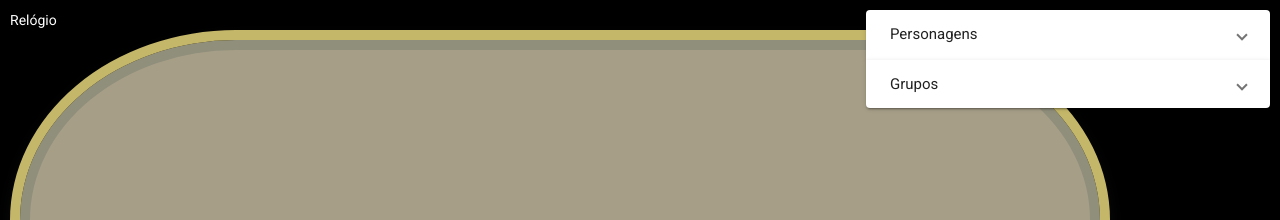
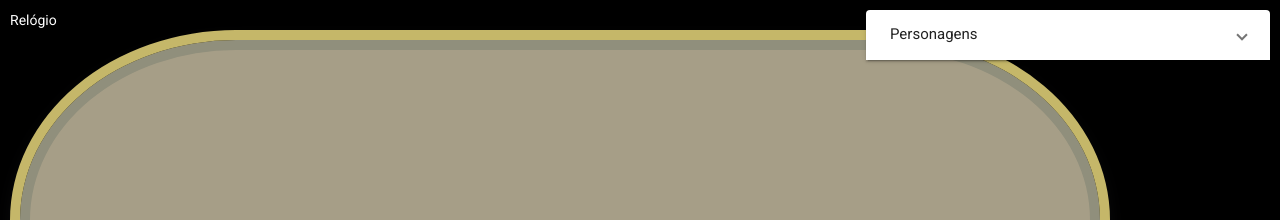
Before and after one commit to natanarcosta/lao-utils, an Angular app: page /home/tranquil in a window 1280 px wide. Shown: the top 220 px of the page. Built offline with nearby package versions, Linux system fonts and the light colour scheme.

Commit message:
Hiding groups tab

```diff
--- a/src/app/pages/tranquil/tranquil.component.html
+++ b/src/app/pages/tranquil/tranquil.component.html
@@ -66,7 +66,7 @@
               <hr />
             </div>
           </mat-expansion-panel>
-          <mat-expansion-panel>
+          <mat-expansion-panel style="display: none">
             <mat-expansion-panel-header>
               <mat-panel-title>Grupos</mat-panel-title>
             </mat-expansion-panel-header>
```
